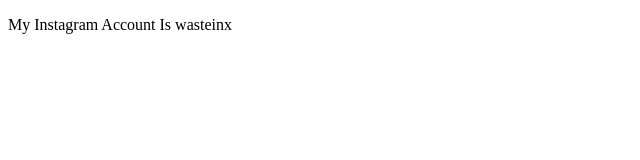
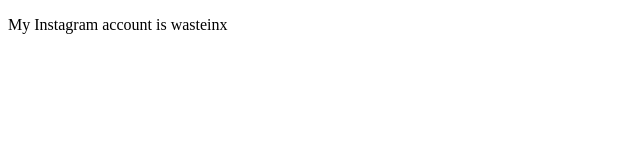
Before and after one commit to wasteinx/proyectoDemoCursoPrework, a plain HTML site: page index.html in a window 1280 px wide. Shown: the full height of the page, 0-640 px from the left. Drawn offline with Linux system fonts and the light colour scheme.

Commit message:
cambios, corregí las mayúsculas del cuerpo

```diff
--- a/index.html
+++ b/index.html
@@ -8,7 +8,7 @@
 </head>
 <body>
     <p>
-        My Instagram Account Is wasteinx
+        My Instagram account is wasteinx
     </p>
 </body>
 </html>
```
